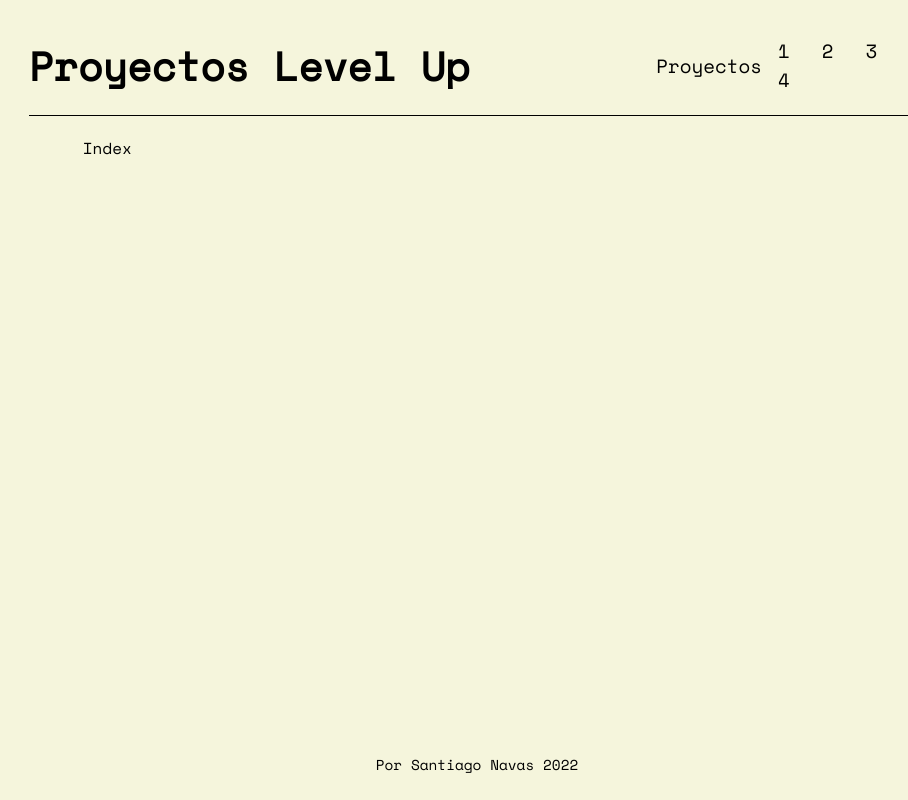
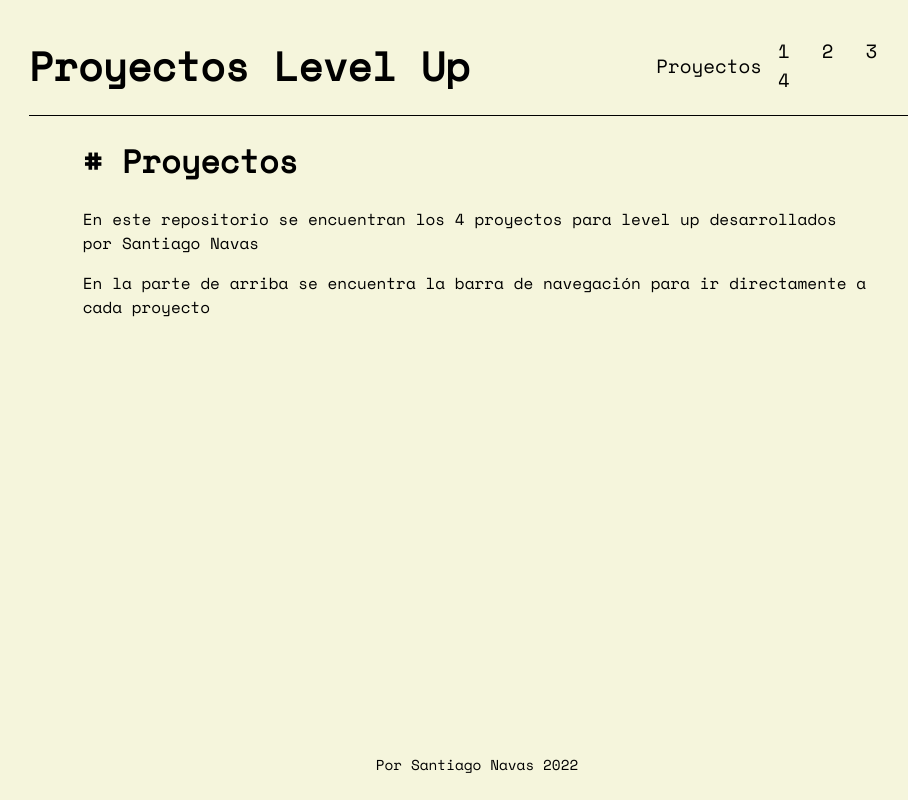
Before and after one commit to TatoBig/levelup-projects, a React (Vite) app: page / in a window 1280 px wide. Shown: the whole page, without its empty margins (163-1071 px from the left). Built offline with nearby package versions, Linux system fonts and the light colour scheme.

Commit message:
Added index page, preparing for production

```diff
--- /dev/null
+++ b/src/pages/404.tsx
@@ -0,0 +1,5 @@
+const NotFound = () => {
+  return <div>Página no encontrada</div>
+}
+
+export default NotFound
--- a/src/pages/index.tsx
+++ b/src/pages/index.tsx
@@ -1,7 +1,17 @@
-import React from 'react'
-
 const Index = () => {
-  return <div>Index</div>
+  return (
+    <div>
+      <h1># Proyectos</h1>
+      <p>
+        En este repositorio se encuentran los 4 proyectos para level up
+        desarrollados por Santiago Navas
+      </p>
+      <p>
+        En la parte de arriba se encuentra la barra de navegación para ir
+        directamente a cada proyecto
+      </p>
+    </div>
+  )
 }
 
 export default Index
--- a/src/routes.tsx
+++ b/src/routes.tsx
@@ -1,4 +1,3 @@
-import Layout from '@components/layout'
 import Four from '@pages/Four'
 import Three from '@pages/Three'
 import Two from '@pages/Two'
```
